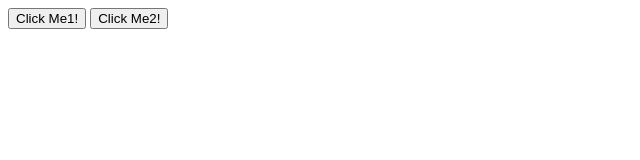
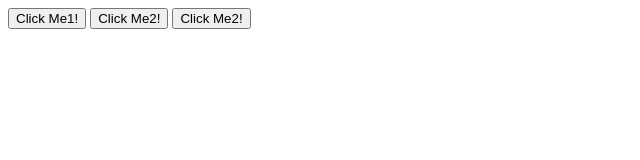
Before and after one commit to raredown/gitcliente, a plain HTML site: page segundo.html in a window 1280 px wide. Shown: the whole page, without its empty margins (0-640 px from the left). Drawn offline with Linux system fonts and the light colour scheme.

Commit message:
sigueinte dias

```diff
--- a/codigoDos.js
+++ b/codigoDos.js
@@ -22,10 +22,62 @@ function multiplo() {
     document.write(resultado)
   }
   }
+  function nombre() {
+    var dni = prompt ('introduce tu numero');
+    var tamano=dni.length;
+    alert(tamano);
+    var consonante=0;
+    var vocales=0;
+    var a=0;
+    var e=0;
+    var ies=0;
+    var o=0;
+    var u=0;
+    dni=dni.toLocaleUpperCase();
+    dni=dni.replace("Á","A");
+    dni=dni.replace("É","E");
+    dni=dni.replace("Ú","U");
+    dni=dni.replace("Ó","O");
+    dni=dni.replace("Í","I");
+    for (var i = 0; i < dni.length; i++) {
+      if (dni[i]=="A") {
+        a++;
+      }
+      if (dni[i]=="E") {
+        e++;
+      }
+      if (dni[i]=="I") {
+        ies++;
+      }
+      if (dni[i]=="O") {
+        o++;
+      }
+      if (dni[i]=="U") {
+        u++;
+      }
+      if (dni[i]=="A"||dni[i]=="E"||dni[i]=="O"||dni[i]=="I"||dni[i]=="U") {
+        vocales++;
+      }else {
+        consonante++;
+      }
+      if (dni[i]==" ") {
+        consonante--;
+      }
+    }
+    alert("El numero de a es :"+a);
+    alert("El numero de e e:"+e);
+    alert("El numero de es i:"+ies);
+    alert("El numero de es o:"+o);
+    alert("El numero de es u:"+u);
+
+    alert("El numero de consonantes son : "+consonante);
+    alert("El numero de vocales son :"+vocales);
+
+  }
   function calculadora() {
     //alert("llego")
     var caracter =""
-    while(caracter!="x"){
+
       simbolo = prompt ('introduce un simbolo o x para finalizar');
       switch(simbolo) {
             case "+":
@@ -38,7 +90,7 @@ function multiplo() {
                       numeroUno = prompt ('introduce un numero');
                       numeroDos = prompt ('introduce un numero');
                       resultado = parseInt(numeroUno) - parseInt(numeroDos);
-                      document.write(resultado);
+                      document.write(resultado+'<script type="text/javascript">setTimeout(calculadora(), 3000);</script>');
                   break;
             case "*":
                   numeroUno = prompt ('introduce un numero');
@@ -60,6 +112,6 @@ function multiplo() {
 
 
         }
-    }
+
 
   }
--- a/segundo.html
+++ b/segundo.html
@@ -8,6 +8,12 @@
   <body>
     <button type="button" name="pulse" id="" onclick="multiplo()">Click Me1!</button>
     <button type="button" name="pulse" id="" onclick="calculadora()">Click Me2!</button>
+    <button type="button" name="pulse" id="" onclick="nombre()">Click Me2!</button>
+
+
+    <p id="foot">
+
+    </p>
 
 
   </body>
```
